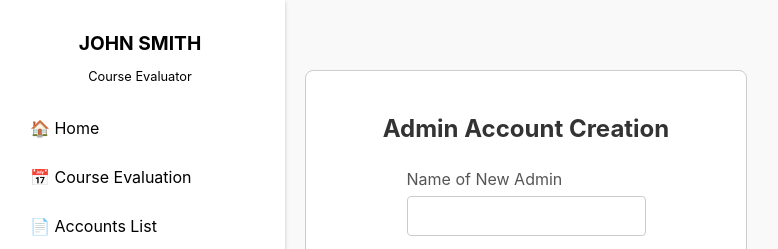
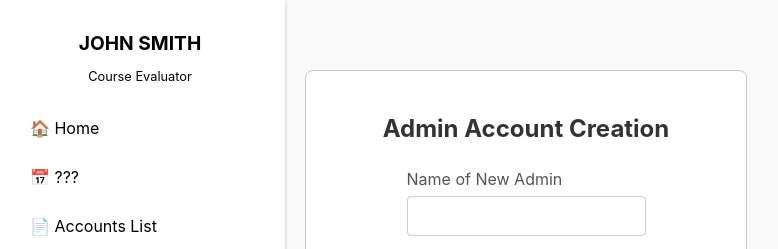
Before and after one commit to riggsybanez/ACES, a React (Vite) app: page /admin-dashboard in a window 1280 px wide. Shown: the top 249 px of the page, without its empty margins (5-783 px from the left). Built offline with nearby package versions, Linux system fonts and the light colour scheme.

Commit message:
Commit message

```diff
--- a/src/assets/pages/AdminDashboard.jsx
+++ b/src/assets/pages/AdminDashboard.jsx
@@ -193,7 +193,7 @@ svg {
           <p>Course Evaluator</p>
         </div>
         <div onClick={() => navigate('/admin-dashboard')} className="sidebar-item">🏠 Home</div>
-        <div onClick={() => navigate('/course-evaluation')} className="sidebar-item">📅 Course Evaluation</div>
+        <div onClick={() => navigate('')} className="sidebar-item">📅 ???</div>
         <div onClick={() => navigate('/reports')} className="sidebar-item">📄 Accounts List</div>
 
 
```
